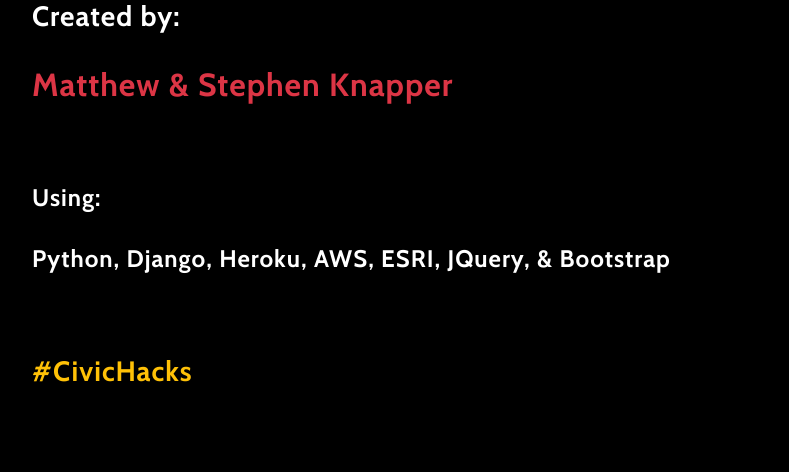
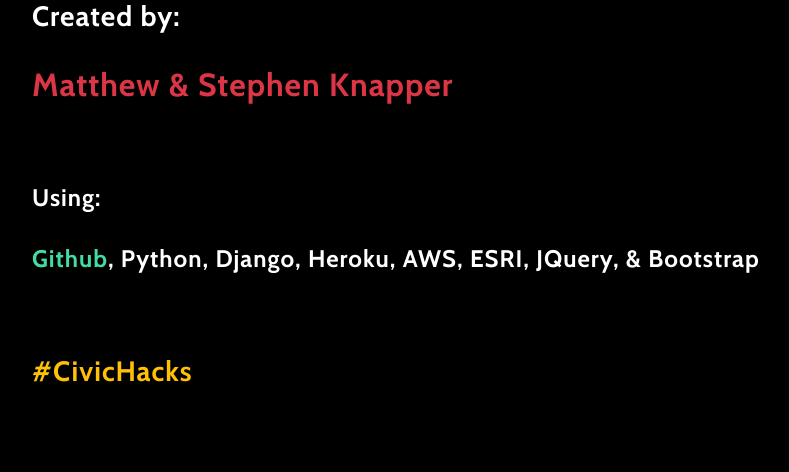
Before and after one commit to mknapper1/txtLocation, a Django app: page /about/ in a window 1280 px wide. Shown: the part 293-765 px from the top of the page, without its empty margins (148-937 px from the left). Run offline with Django 3.2, Linux system fonts and the light colour scheme; some libraries are stand-ins or nearby versions.

Commit message:
added github link

```diff
--- a/project/templates/pages/about.html
+++ b/project/templates/pages/about.html
@@ -11,7 +11,7 @@
     <h2 class="text-danger">Matthew &amp; Stephen Knapper</h2>
     <br><br>
     <h4 >Using:</h4>
-    <h4>Python, Django, Heroku, AWS, ESRI, JQuery, &amp; Bootstrap</h4>
+    <h4><a href="https://github.com/mknapper1/txtLocation">Github</a>, Python, Django, Heroku, AWS, ESRI, JQuery, &amp; Bootstrap</h4>
     <br><br>
     <h3 class="text-warning">#CivicHacks</h3>
   </div>
```
